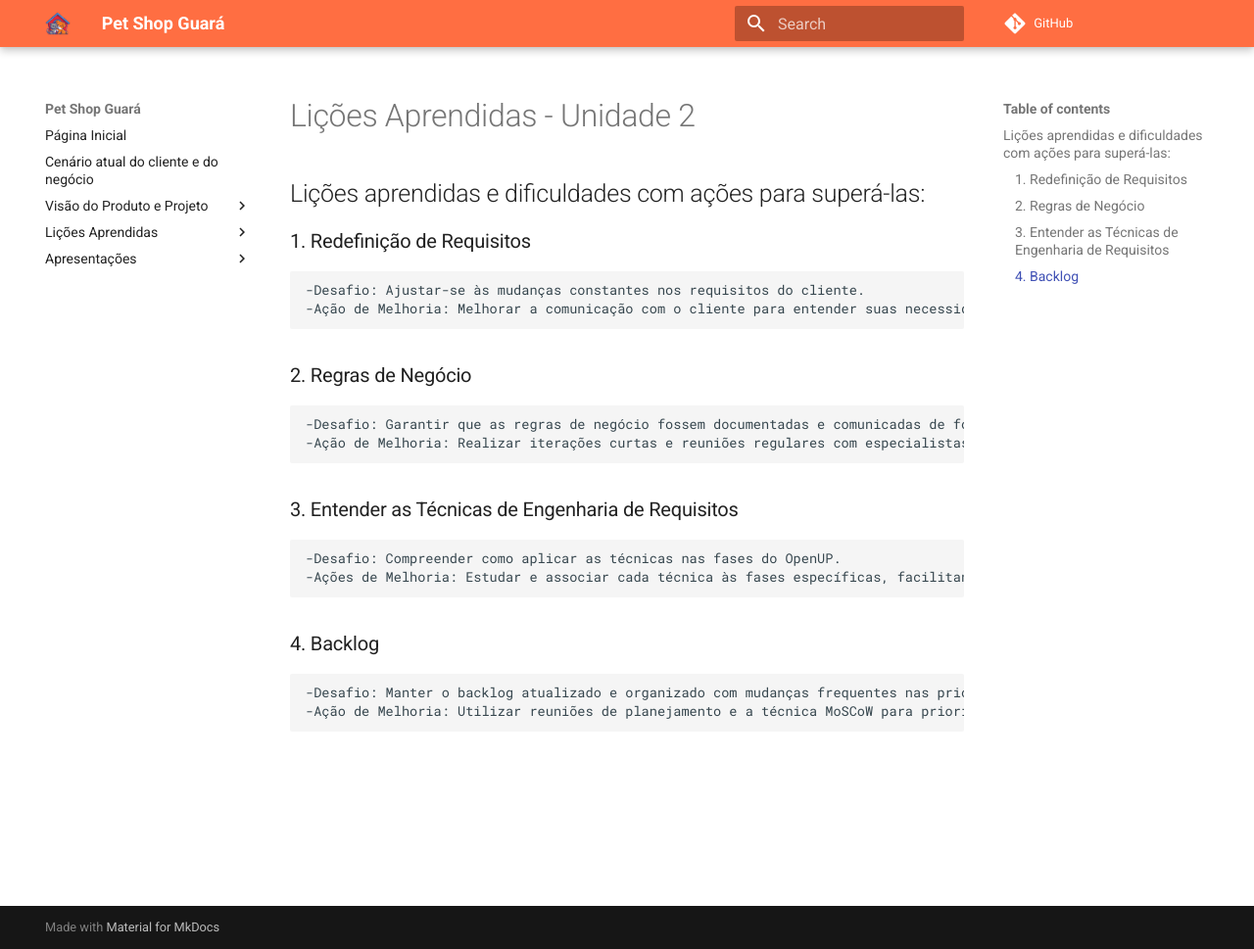
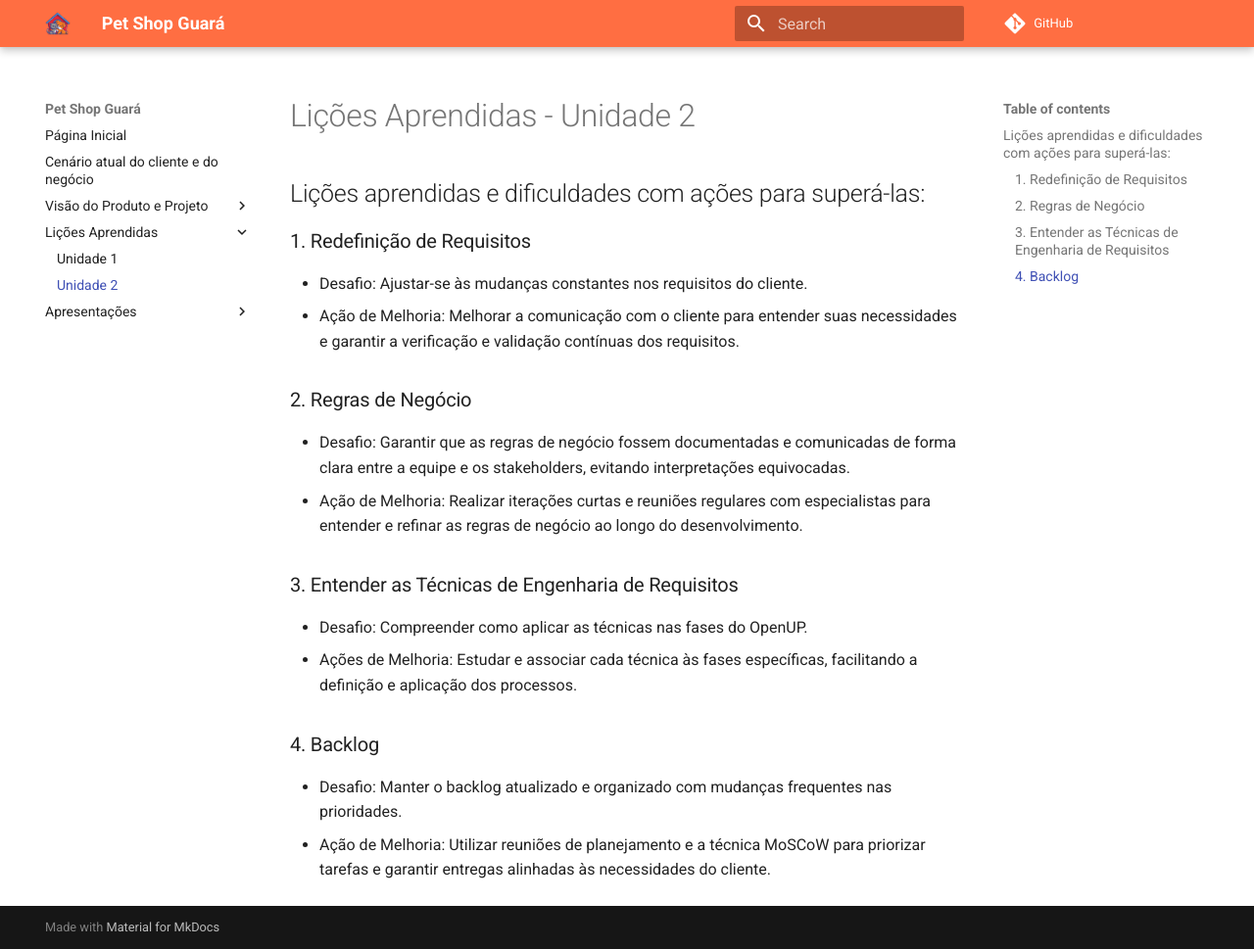
Before and after one commit to mdsreq-fga-unb/2024.2-T03-PetShopGuara, an MkDocs documentation site: the page built from docs/Unidades/Unidade2.md, in a window 1280 px wide and 969 px high. Shown: the whole window at 98% size. Built offline with MkDocs 1.6.1 and Material for MkDocs 9.7.7, drawn with Linux system fonts in a browser that asks for light colours; comment, search, counter and statistics services are not loaded.

Commit message:
Formatei e adcionei no yml

```diff
--- a/mkdocs.yml
+++ b/mkdocs.yml
@@ -23,5 +23,6 @@ nav:
     - Arquitetura : VisãoProduto/Arquitetura.md
   - Lições Aprendidas:
     - Unidade 1 : Unidades/Unidade1.md
+    - Unidade 2 : Unidades/Unidade2.md
   - Apresentações:
     - Apresentação Unidade 1 : Entregas/Entrega1.md
```
Also changed, not shown: docs/Unidades/Unidade2.md (+8 -8 lines).
